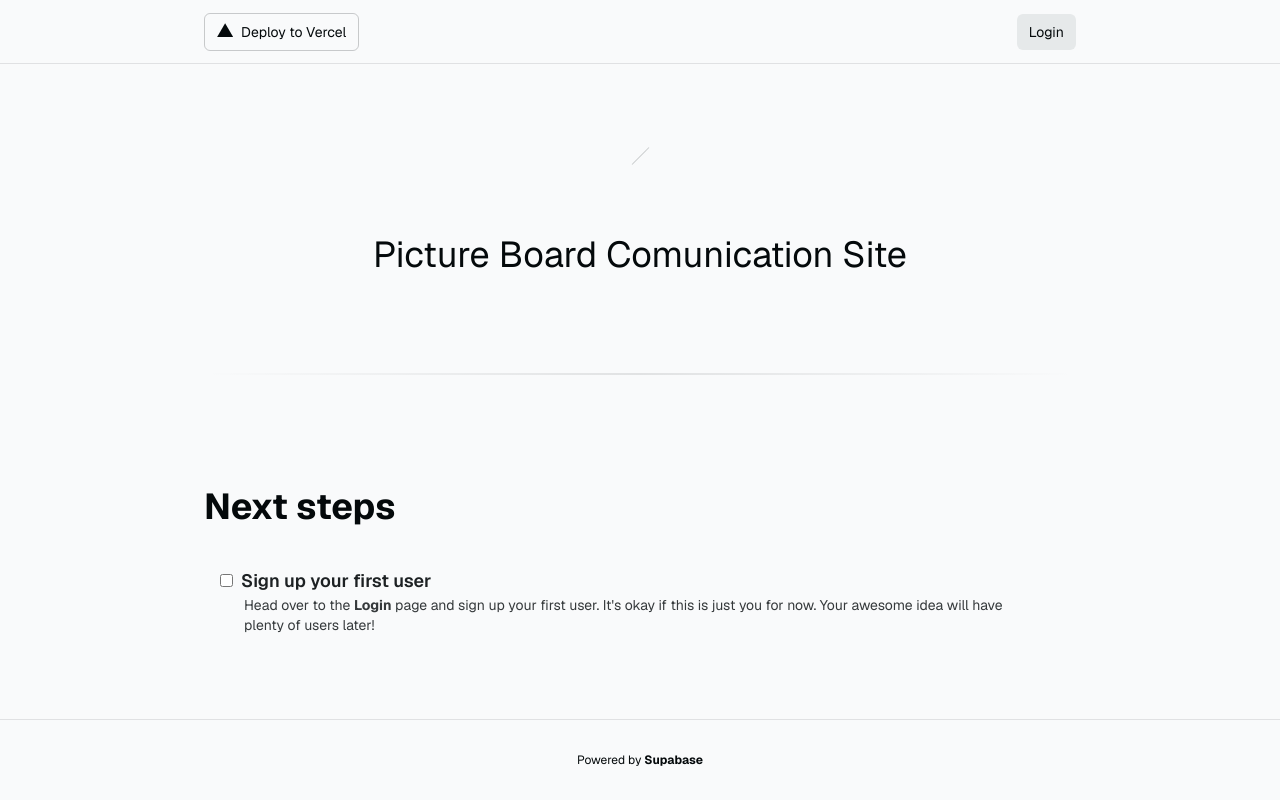
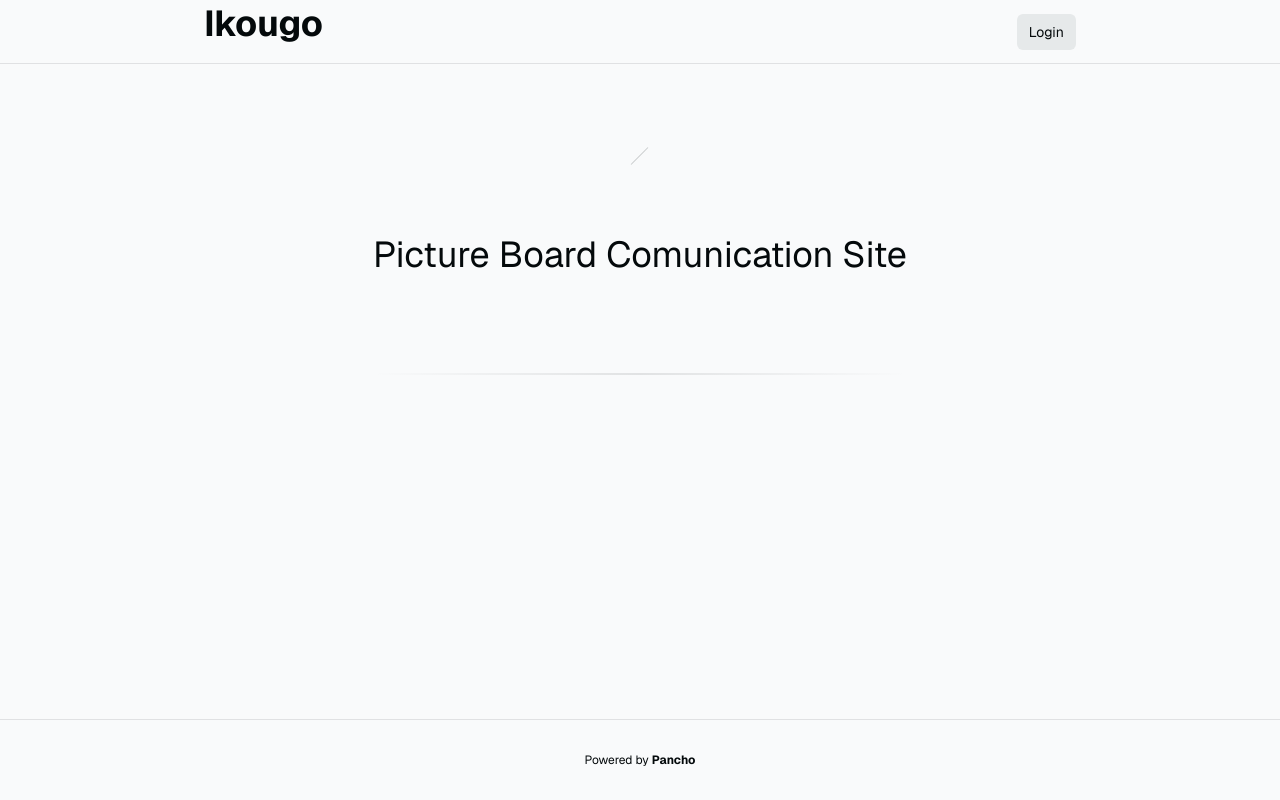
Before and after one commit to Martell-Francisco/Parlo, a Next.js app in the folder parlo/: page / in a window 1280 px wide. Built offline with nearby package versions, Linux system fonts and the light colour scheme; no server answers.

Commit message:
Modified Homepage

```diff
--- a/parlo/app/page.tsx
+++ b/parlo/app/page.tsx
@@ -23,8 +23,8 @@ export default async function Index() {
     <div className="flex-1 w-full flex flex-col gap-20 items-center">
       <nav className="w-full flex justify-center border-b border-b-foreground/10 h-16">
         <div className="w-full max-w-4xl flex justify-between items-center p-3 text-sm">
-          <DeployButton />
 
+          <h2 className="font-bold text-4xl mb-4">Ikougo</h2>
           {isSupabaseConnected && <AuthButton />}
 
         </div>
@@ -33,8 +33,8 @@ export default async function Index() {
       <div className="flex-1 flex flex-col gap-20 max-w-4xl px-3">
         <Header />
         <main className="flex-1 flex flex-col gap-6">
-          <h2 className="font-bold text-4xl mb-4">Next steps</h2>
-          {isSupabaseConnected ? <SignUpUserSteps /> : <ConnectSupabaseSteps />}
+          {/*<h2 className="font-bold text-4xl mb-4">What we do</h2>*/}
+          {/*isSupabaseConnected ? <SignUpUserSteps /> : <ConnectSupabaseSteps />*/}
         </main>
       </div>
 
@@ -47,7 +47,7 @@ export default async function Index() {
             className="font-bold hover:underline"
             rel="noreferrer"
           >
-            Supabase
+            Pancho
           </a>
         </p>
       </footer>
--- a/parlo/app/protected/edit/[id]/[listid]/page.jsx
+++ b/parlo/app/protected/edit/[id]/[listid]/page.jsx
@@ -33,8 +33,6 @@ export default async function Groupstuff({params}){
     console.log(list)
 
     console.log("listid: " + params.listid)
-    const text="hello People"
-
 
 return (
     <div className="flex-1 w-full flex flex-col gap-20 items-center">
```
